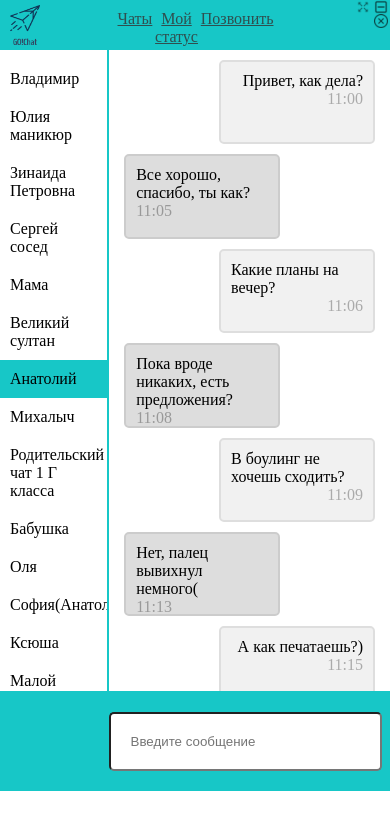
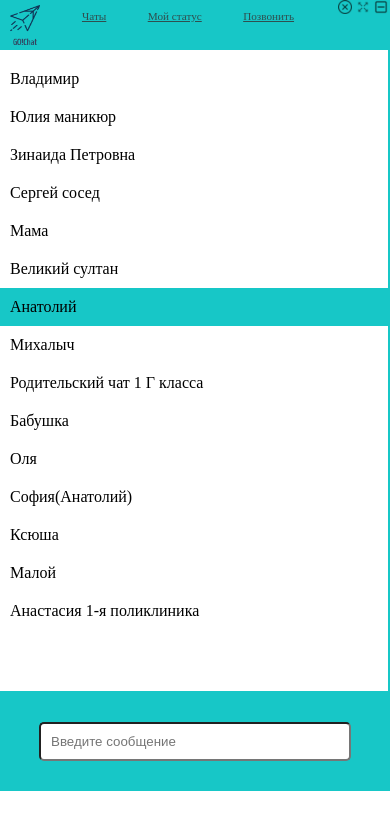
Before and after one commit to VicGayday/chat-template, a plain HTML site: page index.html in a window 390 px wide. Drawn offline with Linux system fonts and the light colour scheme.

Commit message:
added adaptivity

```diff
--- a/index.css
+++ b/index.css
@@ -11,12 +11,6 @@ body {
   display: flex;
   flex-direction: column;
 }
-/*
-main {
-  width: 100%;
-  height: 70%;
-  overflow: hidden;
-} */
 
 footer {
   height: 100px;
@@ -35,8 +29,7 @@ footer {
 }
 
 .buttons-container {
-  max-width: 10%;
-
+  max-width: 20%;
 }
 
 .button {
@@ -83,10 +76,22 @@ footer {
   justify-content: space-around;
 }
 
+@media screen and (max-width: 429px) {
+  .control-panel {
+  width: 65%;
+  }
+}
+
 a {
   margin-top: 10px;
   text-align: center;
   color:darkslategrey;
+}
+
+@media screen and (max-width: 429px) {
+  a {
+  font-size: 0.70em;
+  }
 }
 
 .chat-list {
@@ -98,16 +103,30 @@ a {
   overflow-y: scroll;
 }
 
+
+@media screen and (max-width: 429px) {
+  .chat-list {
+  width: 100%;
+  }
+}
+
 .chat {
   padding: 10px;
 }
 
 .input-text {
+  padding: 10px;
+  width: 80%;
+  position: relative;
+  border-radius: 5px;
+}
+
+@media screen and (min-width: 429px) {
+  .input-text {
+  left: 50px;
   padding: 20px;
   width: 70%;
-  left: 50px;
-  position: relative;
-  border-radius: 5px;;
+  }
 }
 
 #active-chat {
@@ -122,6 +141,12 @@ a {
   background-size: 100%;
 }
 
+@media screen and (max-width: 429px) {
+  .message-view {
+  display: none;
+  }
+}
+
 .container {
     border: 2px solid #dedede;
     background-color: #f1f1f1;
@@ -129,11 +154,17 @@ a {
     padding: 10px;
     margin: 10px 15px;
     margin-left: auto;
-    min-height: 10vh;
+    min-height: 6vh;
     max-width: 40vw;
     display: flex;
     flex-direction: column;
     align-items: flex-end;
+}
+
+@media screen and (min-width: 900px) {
+  .container {
+  min-height: 10vh;
+  }
 }
 
 .container-answer {
@@ -141,10 +172,16 @@ a {
     border-radius: 5px;
     padding: 10px;
     margin: 10px 15px;
-    min-height: 10vh;
+    min-height: 6vh;
     max-width: 40vw;
     border-color: #ccc;
     background-color: #ddd;
+}
+
+@media screen and (min-width: 900px) {
+  .container-answer {
+  min-height: 10vh;
+  }
 }
 
 .time-right {
```
